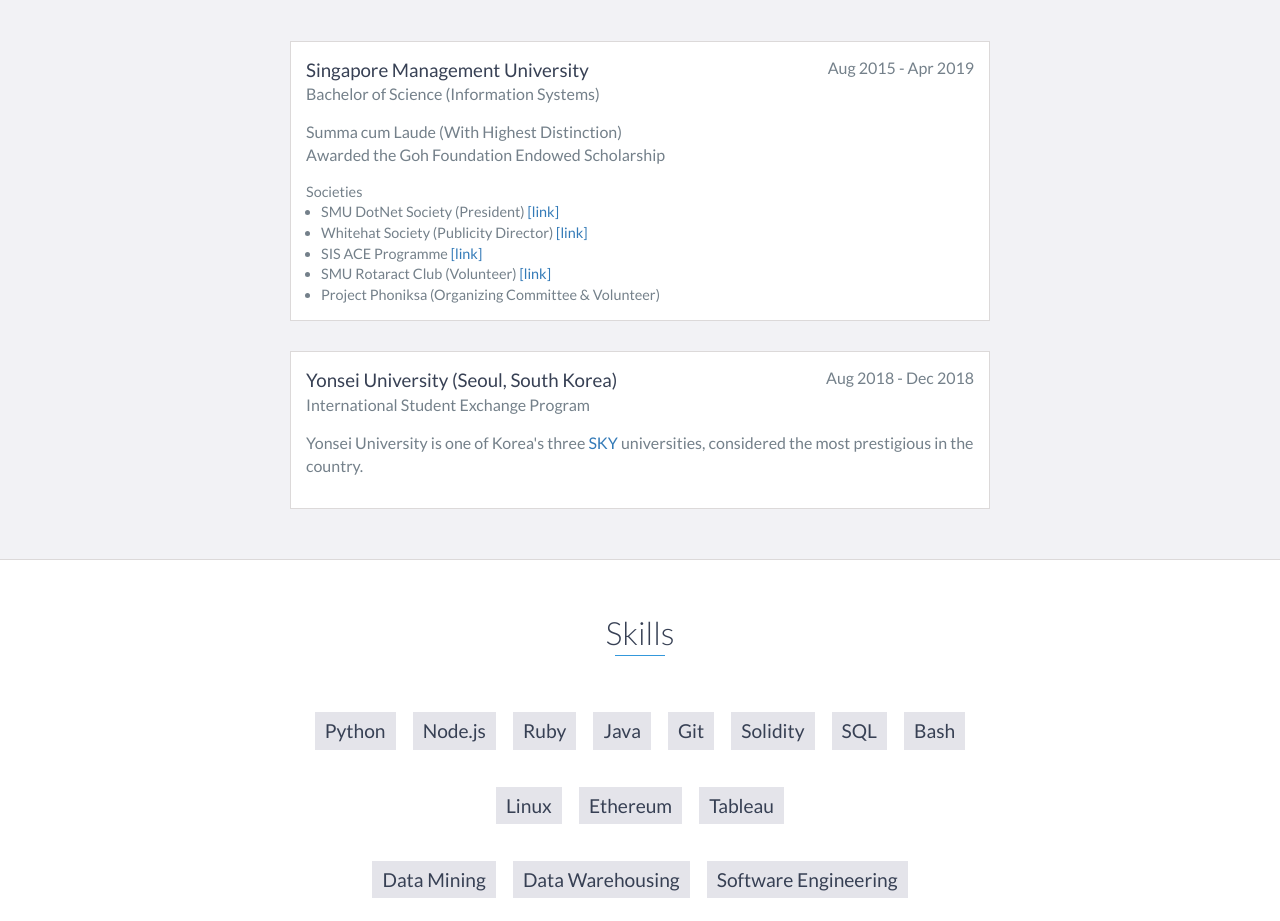
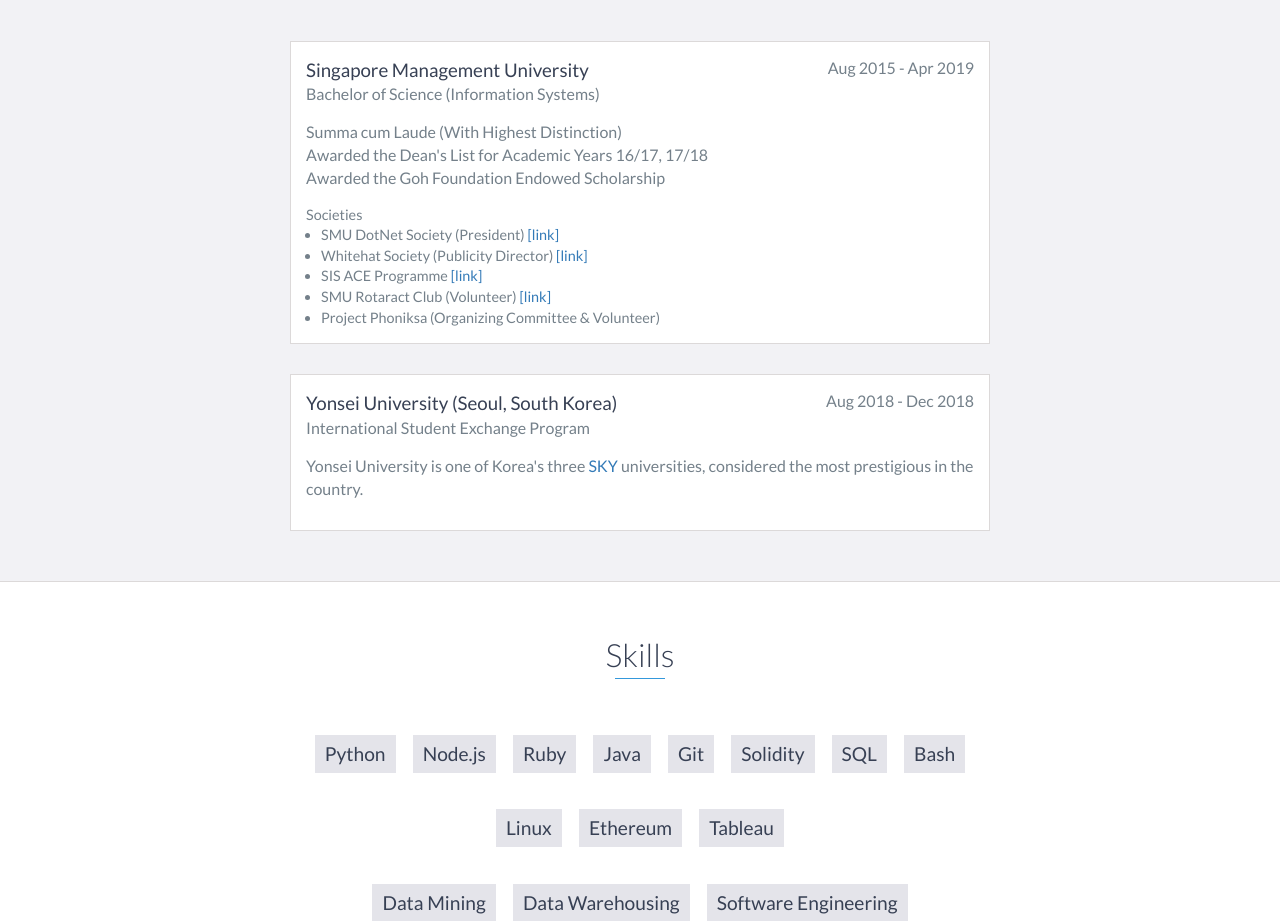
Before and after one commit to martiuslim/martiuslim.github.io, a website: page index.html in a window 1280 px wide. Shown: the part 5260-6181 px from the top of the page. Drawn offline with nearby package versions, Linux system fonts and the light colour scheme.

Commit message:
update education

```diff
--- a/index.html
+++ b/index.html
@@ -426,6 +426,8 @@
             <h4>
                 Summa cum Laude (With Highest Distinction)
                 <br>
+                Awarded the Dean's List for Academic Years 16/17, 17/18
+                <br>
                 Awarded the Goh Foundation Endowed Scholarship
             </h4>
             <p>
```
